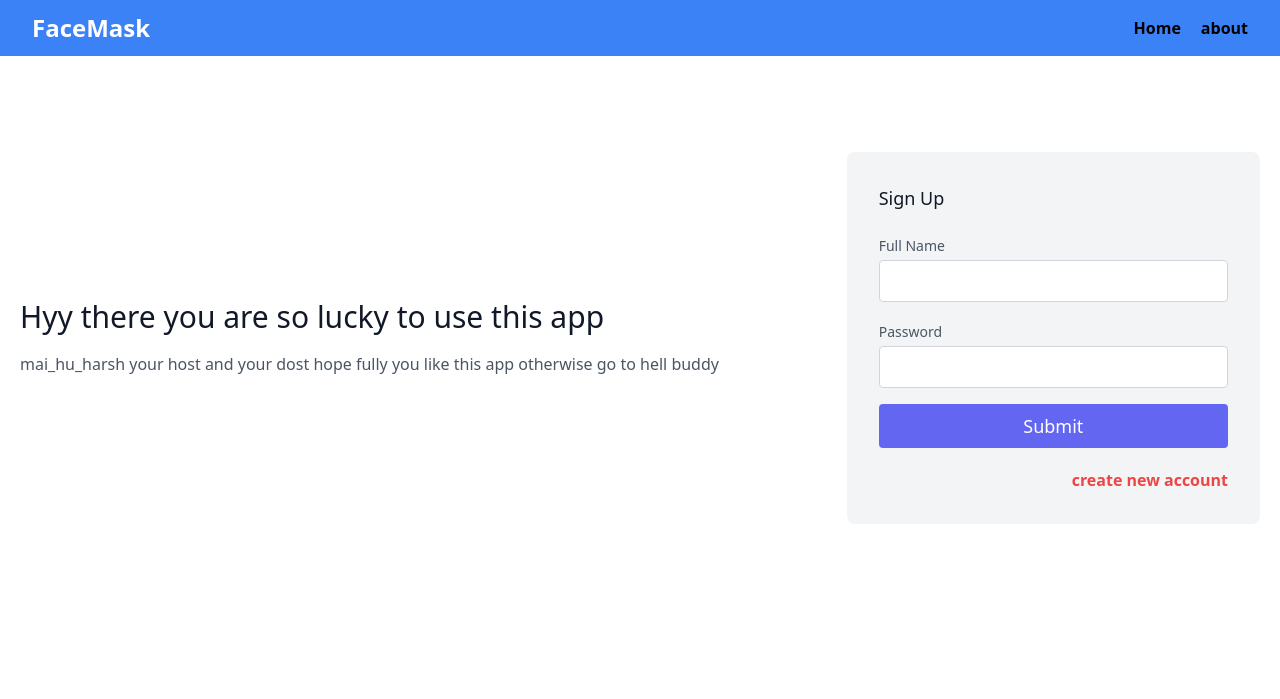
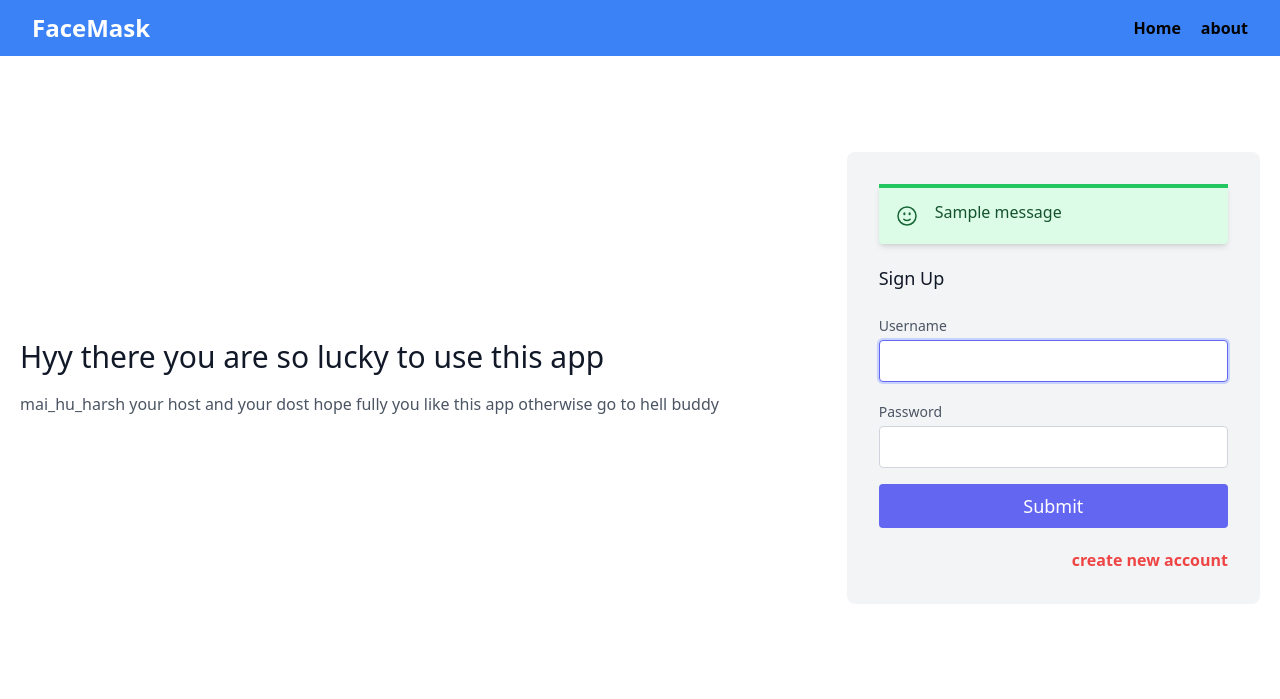
Before and after one commit to harshraj30/facemask, a Django app: page / in a window 1280 px wide. Shown: the top 699 px of the page. Run offline with Django 4.2, Linux system fonts and the light colour scheme; one stand-in notice (Sample message) is shown; some libraries are stand-ins or nearby versions.

Commit message:
logIn Logout complete

```diff
--- a/faceapp/templates/base.html
+++ b/faceapp/templates/base.html
@@ -1,5 +1,6 @@
 <!DOCTYPE html>
 <html lang="en">
+
 <head>
     <meta charset="UTF-8">
     <meta http-equiv="X-UA-Compatible" content="IE=edge">
@@ -7,21 +8,40 @@
     <title>{% block title %}{% endblock title %} - Facemask </title>
     <script src="https://cdn.tailwindcss.com"></script>
 </head>
+
 <body>
 
-    <div class="bg-blue-500 py-3 items-center justify-between flex px-8 ">
-        <h1 class=" text-2xl font-bold cursor-pointer text-white">FaceMask</h1>
+
+    {% block navbar %}
+
+    <div class="bg-green-500 py-2 items-center justify-between flex px-8 ">
+        <h1 class=" text-3xl font-semibold cursor-pointer text-white">FaceMask</h1>
         <!-- <div class="flex">
             <input class="px-2" placeholder="search" size="30" type="text">
             <input class="bg-red-500 text-white hover:bg-red-800 px-3 py-1 " type="submit">
         </div> -->
-        <div class="flex gap-5">
-            <a class="hover:text-white font-semibold" href="">Home</a>
-            <a class="hover:text-white font-semibold" href="">about</a>
+        <div class="flex items-center gap-5">
+
+            <a href="" class="flex text-white font-semibold items-center gap-1"><svg xmlns="http://www.w3.org/2000/svg" fill="none" viewBox="0 0 24 24" stroke-width="1.5" stroke="currentColor" class="text-white w-8 h-8">
+                <path stroke-linecap="round" stroke-linejoin="round" d="M17.982 18.725A7.488 7.488 0 0012 15.75a7.488 7.488 0 00-5.982 2.975m11.963 0a9 9 0 10-11.963 0m11.963 0A8.966 8.966 0 0112 21a8.966 8.966 0 01-5.982-2.275M15 9.75a3 3 0 11-6 0 3 3 0 016 0z" />
+              </svg>
+
+              {{user.first_name}} {{user.last_name}}</a>
+            <form action="{% url 'dashboard' %}" method="post">
+                {% csrf_token %}
+                <button type="submit" class="hover:bg-rose-800 bg-rose-500 px-3 py-1 text-white text-sm font-semibold rounded-lg">LogOut</button>
+            </form>
         </div>
     </div>
 
+    {% endblock navbar %}
+
     {% block page %}{% endblock page %}
 
+
+    {% block content %}{% endblock content %}
+
+
 </body>
+
 </html>
--- a/faceapp/templates/landing.html
+++ b/faceapp/templates/landing.html
@@ -5,12 +5,32 @@
 {% block title %} Login {% endblock title %}
 
 
+{% block navbar %}{% endblock navbar %}
+
+
 
 
 
 {% block page %}
+
+
+
+<div class="bg-blue-500 py-3 items-center justify-between flex px-8 ">
+    <h1 class=" text-2xl font-bold cursor-pointer text-white">FaceMask</h1>
+    <!-- <div class="flex">
+        <input class="px-2" placeholder="search" size="30" type="text">
+        <input class="bg-red-500 text-white hover:bg-red-800 px-3 py-1 " type="submit">
+    </div> -->
+    <div class="flex gap-5">
+        <a class="hover:text-white font-semibold" href="">Home</a>
+        <a class="hover:text-white font-semibold" href="">about</a>
+    </div>
+</div>
+
+
 <form action="{% url 'landingpage' %}" method="post">
     {% csrf_token %}
+
     <section class=" text-gray-600 body-font">
         <div class="container px-5 py-24 mx-auto flex flex-wrap items-center">
             <div class="lg:w-3/5 md:w-1/2 md:pr-16 lg:pr-0 pr-0">
@@ -19,21 +39,48 @@
                 <p class="leading-relaxed mt-4">mai_hu_harsh your host and your dost hope fully you like this app
                     otherwise go to hell buddy</p>
             </div>
+
+
+
             <div class="lg:w-2/6 md:w-1/2 bg-gray-100 rounded-lg p-8 flex flex-col md:ml-auto w-full mt-10 md:mt-0">
+
+
+                {% for message in messages %}
+                <div class="{% if message.tags == 'error' %}bg-rose-100 text-rose-900 border-rose-500 {% endif %}{% if message.tags == 'success' %}bg-green-100 text-green-900 border-green-500{% endif %} mb-5 duration-500 border-t-4 rounded-b px-4 py-3 shadow-md"
+                    role="alert">
+                    <div class="flex">
+                        <div class="py-1">{% if message.tags == 'error' %}<svg
+                                class="fill-current h-6 w-6 text-rose-500 mr-4"
+                                xmlns="http://www.w3.org/2000/svg" viewBox="0 0 20 20">
+                                <path
+                                    d="M2.93 17.07A10 10 0 1 1 17.07 2.93 10 10 0 0 1 2.93 17.07zm12.73-1.41A8 8 0 1 0 4.34 4.34a8 8 0 0 0 11.32 11.32zM9 11V9h2v6H9v-4zm0-6h2v2H9V5z" />
+                            </svg>{% endif %}
+                            {% if message.tags == 'success' %}<svg xmlns="http://www.w3.org/2000/svg" fill="none" viewBox="0 0 24 24" stroke-width="1.5" stroke="currentColor" class="h-6 w-6 text-green-800 mr-4">
+                                <path stroke-linecap="round" stroke-linejoin="round" d="M15.182 15.182a4.5 4.5 0 01-6.364 0M21 12a9 9 0 11-18 0 9 9 0 0118 0zM9.75 9.75c0 .414-.168.75-.375.75S9 10.164 9 9.75 9.168 9 9.375 9s.375.336.375.75zm-.375 0h.008v.015h-.008V9.75zm5.625 0c0 .414-.168.75-.375.75s-.375-.336-.375-.75.168-.75.375-.75.375.336.375.75zm-.375 0h.008v.015h-.008V9.75z" />
+                              </svg>
+                              {% endif %}
+                        </div>
+                        {{message|safe}}
+                    </div>
+                </div>
+                {% endfor %}
+
                 <h2 class="text-gray-900 text-lg font-medium title-font mb-5">Sign Up</h2>
                 <div class="relative mb-4">
-                    <label for="full-name" class="leading-7 text-sm text-gray-600">Full Name</label>
-                    <input type="text" id="full-name" name="full-name"
+                    <label for="full-name" class="leading-7 text-sm text-gray-600">Username</label>
+                    <input autofocus type="text" id="full-name" name="full-name"
                         class="w-full bg-white rounded border border-gray-300 focus:border-indigo-500 focus:ring-2 focus:ring-indigo-200 text-base outline-none text-gray-700 py-1 px-3 leading-8 transition-colors duration-200 ease-in-out">
                 </div>
                 <div class="relative mb-4">
                     <label for="email" class="leading-7 text-sm text-gray-600">Password</label>
-                    <input type="password" id="" name="password" class="w-full bg-white rounded border border-gray-300 focus:border-indigo-500 focus:ring-2 focus:ring-indigo-200 text-base outline-none text-gray-700 py-1 px-3 leading-8 transition-colors duration-200 ease-in-out">
+                    <input type="password" id="" name="password"
+                        class="w-full bg-white rounded border border-gray-300 focus:border-indigo-500 focus:ring-2 focus:ring-indigo-200 text-base outline-none text-gray-700 py-1 px-3 leading-8 transition-colors duration-200 ease-in-out">
                 </div>
                 <button
                     class="text-white bg-indigo-500 border-0 py-2 px-8 focus:outline-none hover:bg-indigo-600 rounded text-lg">Submit</button>
                 <div class="mt-5 text-end">
-                    <a class="text-red-500 font-semibold hover:underline  w-fit" href="{% url 'signUpPage' %}">create new account</a>
+                    <a class="text-red-500 font-semibold hover:underline  w-fit" href="{% url 'signUpPage' %}">create
+                        new account</a>
                 </div>
             </div>
         </div>
--- a/faceapp/views.py
+++ b/faceapp/views.py
@@ -1,12 +1,15 @@
 from django.shortcuts import render, redirect
+from django.contrib import messages
 from django.views import View
 from django.contrib.auth.models import User
-from django.contrib.auth import authenticate, login
+from django.contrib.auth import authenticate, login, logout
 # Create your views here.
 
 
 class Landing(View):
     def get(self, r):
+        if r.user.is_authenticated:
+            return redirect("dashboard")
         return render(r, "landing.html")
 
     def post(self, r):
@@ -19,17 +22,27 @@ class Landing(View):
             login(r, user)
             return redirect("dashboard")
 
-
-        # print(username, password)
+        messages.error(r, '<div><p class="font-semibold">Something was wrong</p><p class="text-sm">Check your username or password</p></div>')
 
         return redirect("landingpage")
 
 
 class dashboard(View):
     def get(self, r):
+        if not r.user.is_authenticated:
+            return redirect("landingpage")
         return render(r, "dashboard.html", {
             'user': User.objects.get(username=r.user),
         })
+
+    def post(self, r):
+        logout(r)
+
+        messages.success(r, '<div><p class="font-bold">LogOut Successfully</p><p class="text-sm">Your have successfully Logout</p></div>')
+
+        return redirect("landingpage")
+
+
 
 
 class signUp(View):
@@ -47,7 +60,7 @@ class signUp(View):
         conPassword = r.POST.get("conPassword")
 
 
-        if password == conPassword:
+        if password == conPassword and Fname and Lname and username and password and Email:
             user = User()
             user.first_name = Fname
             user.last_name = Lname
@@ -58,12 +71,9 @@ class signUp(View):
             user.is_staff = False
             user.is_active = True
             user.save()
-
-
             login(r, user)
 
             return redirect("dashboard")
-
 
         # print(Fname, Lname, Email, Contact, DOB, Gender, password, conPassword)
 
```
Also changed, not shown: faceapp/templates/dashboard.html (+10 -3 lines), faceapp/templates/signUp.html (+17 -1 lines), db.sqlite3.
